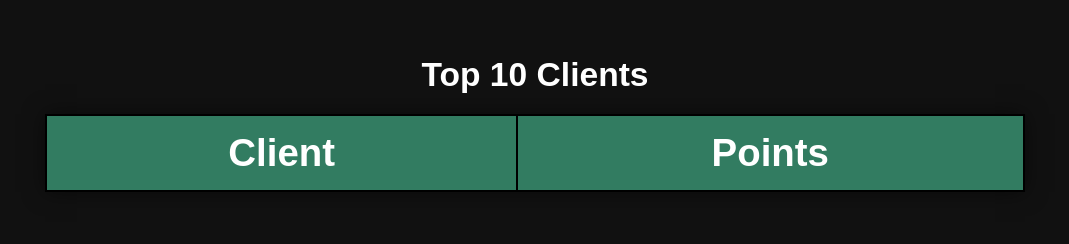
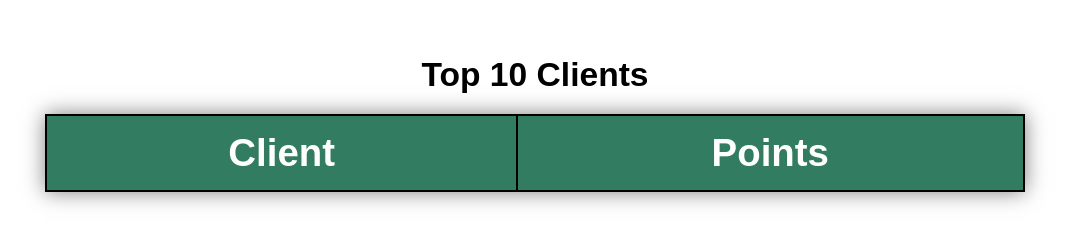
Before and after one commit to joekhoueiry125/clientPoints, a plain HTML site: page index.html in a window 1280 px wide. Shown: the whole page, without its empty margins (105-1174 px from the left). Drawn offline with Linux system fonts and the light colour scheme; no server answers.

Commit message:
Update index.html

```diff
--- a/index.html
+++ b/index.html
@@ -6,8 +6,8 @@
     <style>
         body {
             font-family: Arial, sans-serif;
-            background: #111;
-            color: #fff;
+            background: #fff;
+            color: #000;
             padding: 20px;
             text-align: center;
         }
@@ -44,6 +44,7 @@
         tr:hover td {
             background: #000;
             transition: 0.3s;
+            color: #fff;
         }
     </style>
 </head>
```
